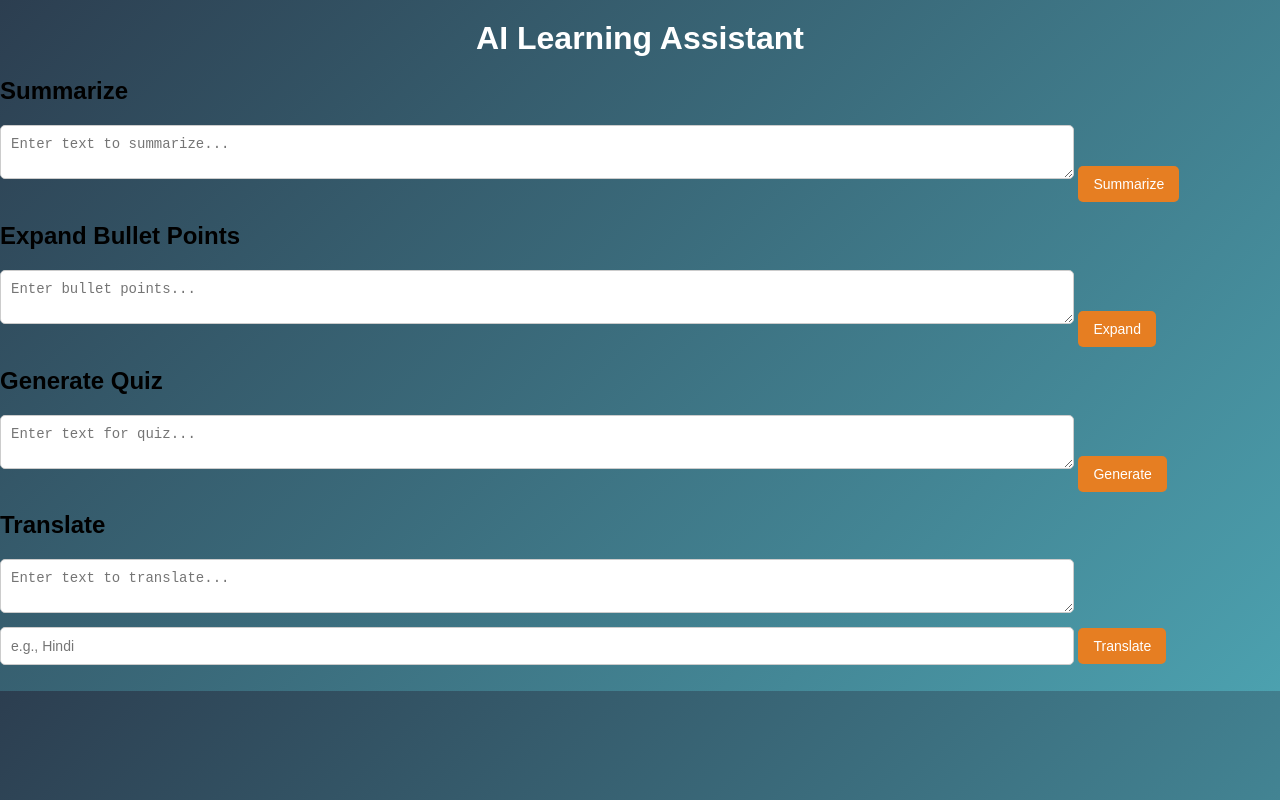
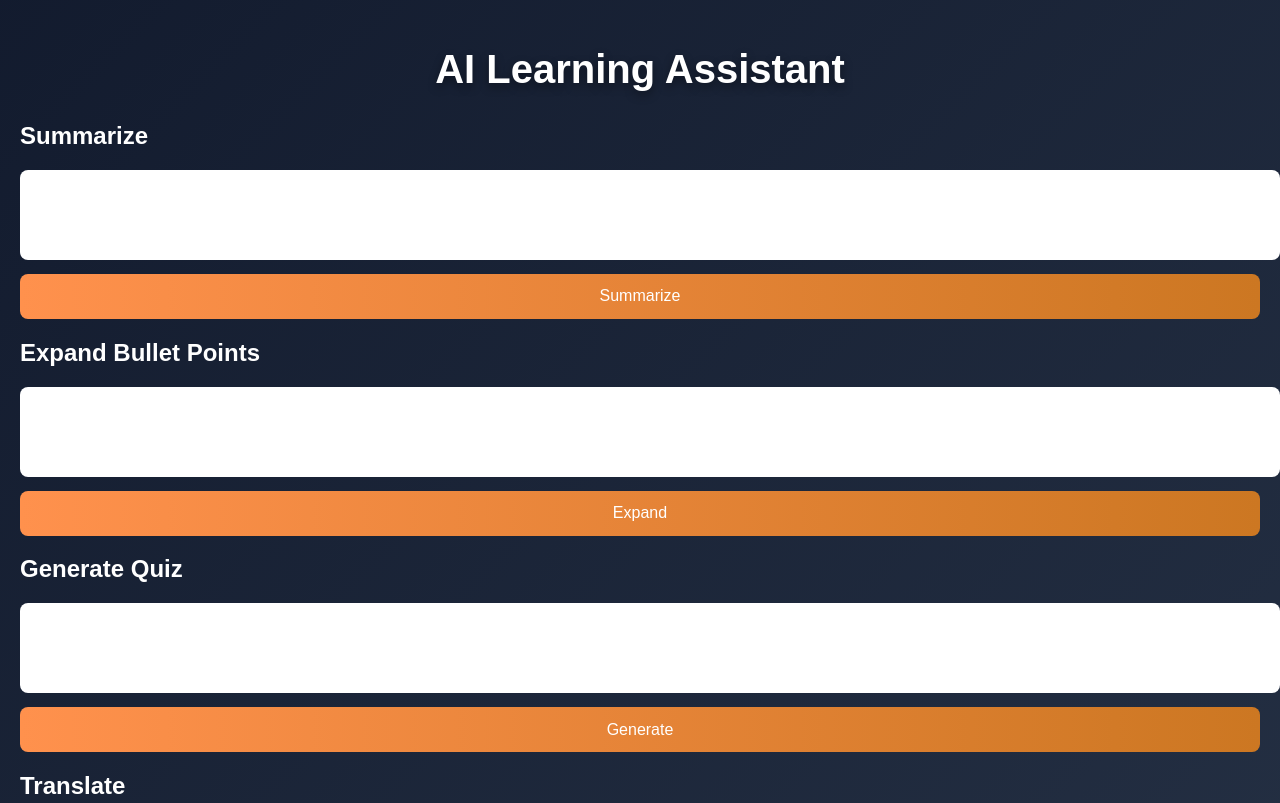
Before and after one commit to priya2339/Note-genius, a plain HTML site: page frontend/index.html in a window 1280 px wide. Shown: the top 803 px of the page. Drawn offline with Linux system fonts and the light colour scheme.

Commit message:
Update index.html

```diff
--- a/frontend/index.html
+++ b/frontend/index.html
@@ -1,4 +1,4 @@
-<!-- <!DOCTYPE html>
+<!DOCTYPE html>
 <html lang="en">
 <head>
   <meta charset="UTF-8" />
@@ -41,120 +41,3 @@
   <script src="script.js"></script>
 </body>
 </html>
-
-
- -->
-
-
-
-<!DOCTYPE html>
-<html lang="en">
-<head>
-  <meta charset="UTF-8" />
-  <meta name="viewport" content="width=device-width, initial-scale=1.0"/>
-  <title>AI Learning Assistant</title>
-<!--   <link rel="stylesheet" href="style.css"> -->
-  <style>
-     body {
-      font-family: Arial, sans-serif;
-      background: linear-gradient(135deg, #2C3E50, #4CA1AF);
-      margin: 0;
-      padding: 0;
-    }
-
-    h1 {
-      text-align: center;
-      color: white;
-      margin: 20px 0;
-    }
-
-    .container {
-      display: grid;
-      grid-template-columns: repeat(2, 1fr);
-      gap: 20px;
-      max-width: 1000px;
-      margin: auto;
-      padding: 20px;
-    }
-
-    .card {
-      background: white;
-      padding: 20px;
-      border-radius: 10px;
-      box-shadow: 0 4px 8px rgba(0, 0, 0, 0.2);
-    }
-
-    .card h2 {
-      margin-bottom: 10px;
-      font-size: 18px;
-    }
-
-    textarea, input {
-      width: calc(90% - 100px);
-      padding: 10px;
-      margin-bottom: 10px;
-      border-radius: 5px;
-      border: 1px solid #ccc;
-      font-size: 14px;
-    }
-
-    .input-group {
-      display: flex;
-      align-items: center;
-      gap: 10px;
-    }
-
-    button {
-      background: #E67E22;
-      color: white;
-      padding: 10px 15px;
-      border: none;
-      border-radius: 5px;
-      cursor: pointer;
-      font-size: 14px;
-    }
-
-    button:hover {
-      background: #D35400;
-    }
-  </style>
-</head>
-<body>
-  <h1>AI Learning Assistant</h1>
-
-  <div class="row">
-    <section class="tool-card">
-      <h2>Summarize</h2>
-      <textarea id="summarizeInput" placeholder="Enter text to summarize..."></textarea>
-      <button onclick="summarizeNotes()">Summarize</button>
-      <p id="summaryOutput"></p>
-    </section>
-
-    <section class="tool-card">
-      <h2>Expand Bullet Points</h2>
-      <textarea id="expandInput" placeholder="Enter bullet points..."></textarea>
-      <button onclick="expandBullets()">Expand</button>
-      <p id="expandOutput"></p>
-    </section>
-  </div>
-
-  <div class="row">
-    <section class="tool-card">
-      <h2>Generate Quiz</h2>
-      <textarea id="quizInput" placeholder="Enter text for quiz..."></textarea>
-      <button onclick="generateQuiz()">Generate</button>
-      <p id="quizOutput"></p>
-    </section>
-
-    <section class="tool-card">
-      <h2>Translate</h2>
-      <textarea id="translateInput" placeholder="Enter text to translate..."></textarea>
-      <input type="text" id="targetLanguage" placeholder="e.g., Hindi" />
-      <button onclick="translateText()">Translate</button>
-      <p id="translateOutput"></p>
-    </section>
-  </div>
-
-  <script src="script.js"></script>
-</body>
-</html>
```
